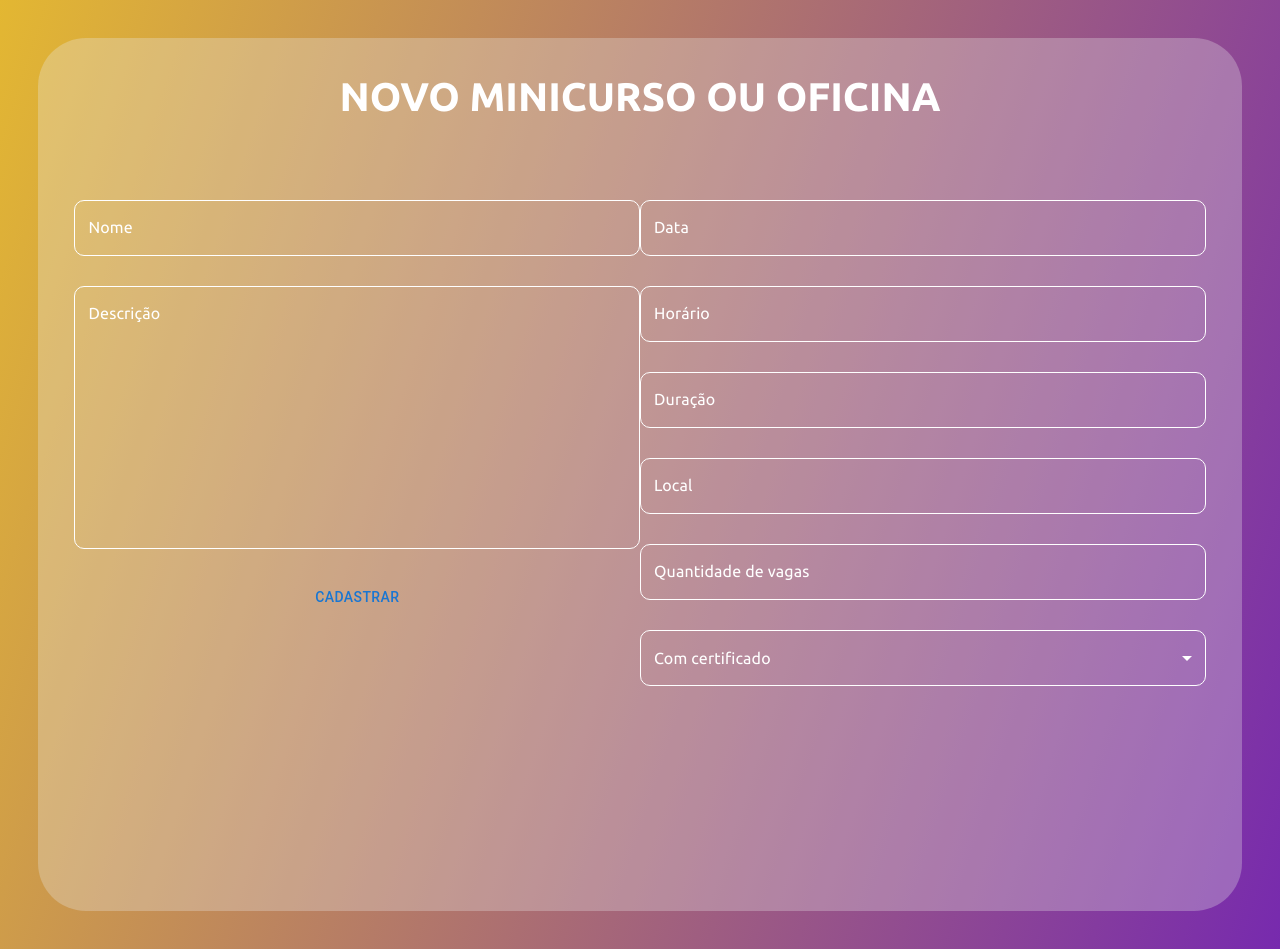
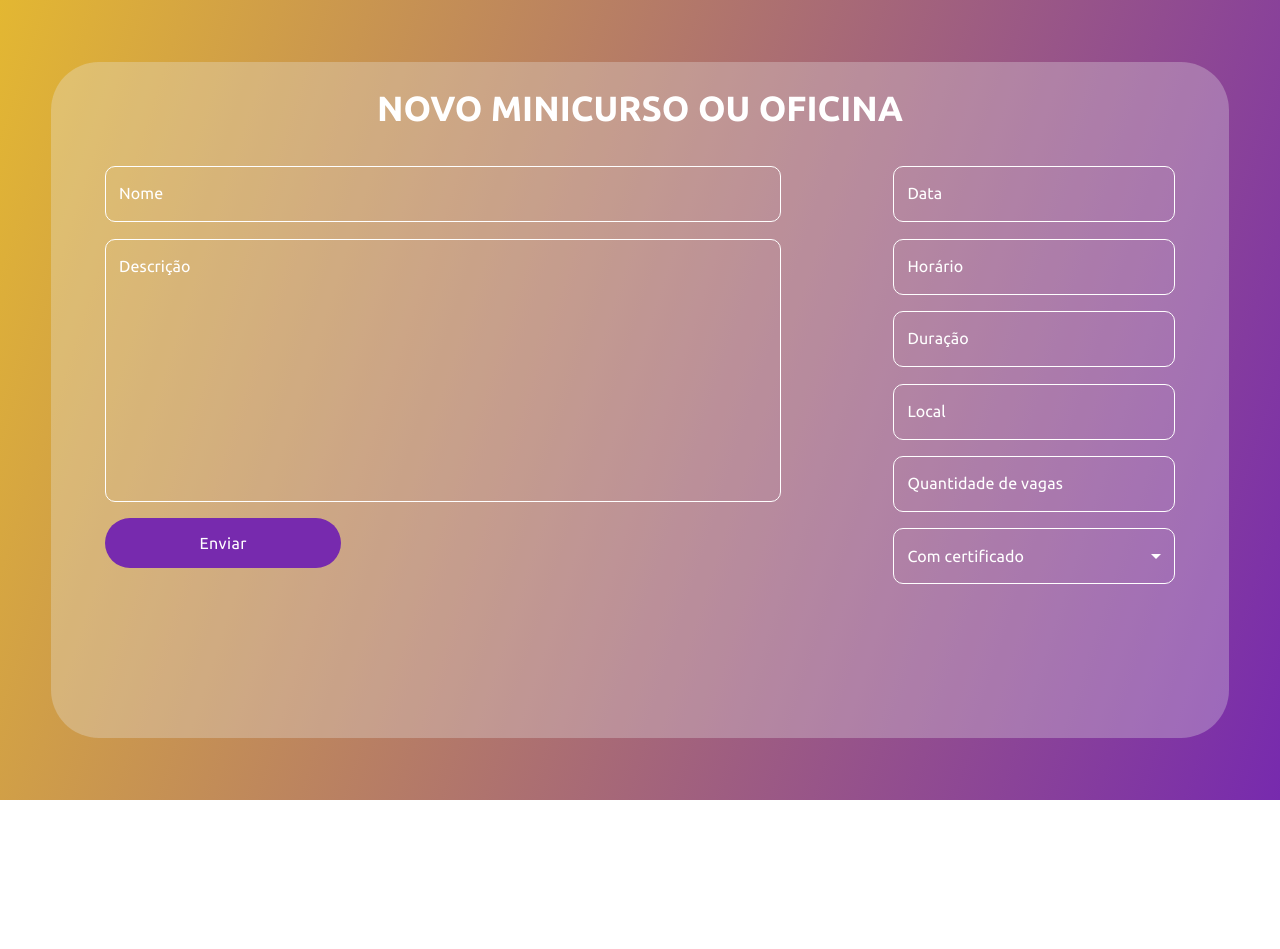
Before and after one commit to talita-aya/certificadora-3, a React (Create React App) app: page / in a window 1280 px wide. After the commit the page ends 800 px from the top, so only its background shows below. Built offline with nearby package versions, Linux system fonts and the light colour scheme.

Commit message:
estizacao dos campos input

```diff
--- a/src/Screens/AdicionarNovo/AdicionarNovo.css
+++ b/src/Screens/AdicionarNovo/AdicionarNovo.css
@@ -1,27 +1,29 @@
 .add-container {
+    width: 100%;
+    height: 100vh;
+    display: flex;
+    align-items: center;
+    justify-content: center;
     background: linear-gradient(0.80turn,#772AAE, #E3B732);
-    padding: 3%;
 }
 
 .forms-container {
     display: flex;
     flex-direction: column;
     align-items: center;
-    height: 100vh;
+    justify-content: center;
+    width: 88%;
+    height: 78%;
     border-radius: 48px;
     background: rgba(230, 230, 230, 0.3);
-    padding: 3%;
-    gap: 10%;
+    padding: 2%;
+    gap: 6%;
 }
 
 h1 {
-    width: 100%;
-    text-align: center;
     color: white;
-    font-family: 'Ubuntu';
-    font-size: 40px;
-    font-weight: 700;
-    width: 100%;
+    font-size: 35px;
+    font-weight: bold;
     margin: 0;
 }
 
@@ -30,14 +32,22 @@ h1 {
     height: 100%;
     display: flex;
     align-items: center;
-    justify-content: center;
-
+    justify-content: space-around;
+    gap: 5%;
 }
 
 .inputs-container {
-    width: 50%;
     height: 100%;
     display: flex;
     flex-direction: column;
-    gap: 30px;
+    gap: 3%;
 }
+
+.left {
+    width: 60%;
+    align-items: flex-start;
+}
+
+.right {
+    width: 25%;
+}
--- a/src/Screens/AdicionarNovo/AdicionarNovo.js
+++ b/src/Screens/AdicionarNovo/AdicionarNovo.js
@@ -4,34 +4,57 @@ import {
   Button,
   Select,
   MenuItem,
-  styled,
+  createTheme,
+  ThemeProvider
 } from '@mui/material';
 import './AdicionarNovo.css'
 
-const TextFieldStyled = styled(TextField)`
-    & label {
-      color: #FFFFFF;
-      font-family: 'Ubuntu';
-    }
-
-    & label.Mui-focused {
-      color: #FFFFFF;
-    }
-
-    & .MuiOutlinedInput-root {
-      color: #FFFFFF;
-      & fieldset {
-        border-color: #FFFFFF;
-        border-radius: 10px;
-      }
-      &:hover fieldset {
-        border-color: #FFFFFF;
-      }
-      &.Mui-focused fieldset {
-        border-color: #FFFFFF;
-      }
-    }
-  `;
+  const theme = createTheme({
+    components: {
+      MuiMenuItem: {
+        styleOverrides: {
+          root: {
+            '&:first-child': {
+              backgroundColor: '#772AAE',
+              opacity: 0.8, // Opacity para o primeiro MenuItem
+              color: 'white',
+            },
+            '&:nth-child(2)': {
+              backgroundColor: '#772AAE',
+              opacity: 0.6, // Opacity para o segundo MenuItem
+              color: 'white',
+            },
+          },
+        },
+      },
+      MuiTextField: {
+        styleOverrides: {
+          root: {
+            '& label': {
+              color: '#FFFFFF',
+              fontFamily: 'Ubuntu',
+            },
+            '& label.Mui-focused': {
+              color: '#FFFFFF',
+            },
+            '& .MuiOutlinedInput-root': {
+              color: '#FFFFFF',
+              '& fieldset': {
+                borderColor: '#FFFFFF',
+                borderRadius: '10px',
+              },
+              '&:hover fieldset': {
+                borderColor: '#FFFFFF',
+              },
+              '&.Mui-focused fieldset': {
+                borderColor: '#FFFFFF',
+              },
+            },
+          },
+        },
+      },
+    },
+  });
 
 const AdicionarNovo = () => {
 
@@ -50,18 +73,21 @@ const AdicionarNovo = () => {
   };
 
   return (
-    <div className='add-container'>
+    <ThemeProvider theme={theme}>
+        <div className='add-container'>
         <div className='forms-container'>
             <h1>NOVO MINICURSO OU OFICINA</h1>
-            <div className='campos-container'>
-                    <form onSubmit={handleSubmit} className='inputs-container'>
-                        <TextFieldStyled
+              <form onSubmit={handleSubmit} className='campos-container'>
+                <div className='inputs-container left'>
+                      <TextField
+                            fullWidth
                             label="Nome"
                             value={name}
                             onChange={(event) => setName(event.target.value)}
                             variant='outlined'
                         />
-                        <TextFieldStyled
+                        <TextField
+                            fullWidth
                             multiline
                             rows={10}
                             label="Descrição"
@@ -70,43 +96,65 @@ const AdicionarNovo = () => {
                             variant='outlined'
                         />
 
-                        <Button type="submit">
-                            Cadastrar
+                        <Button type="submit"
+                          sx={[
+                            {
+                            borderRadius: '50px',
+                            width: '35%',
+                            height: '50px',
+                            fontFamily: 'Ubuntu',
+                            fontSize: '16px',
+                            fontWeight: 'normal',
+                            textTransform: 'none',
+                            backgroundColor: '#772AAE',
+                            color: '#fff',
+
+                            ":hover": {
+                              backgroundColor: "#97538B",
+                            }
+                            }
+                          ]}
+                        >
+                            Enviar
                         </Button>
-                    </form>
-                    <form className='inputs-container'>
-                        <TextFieldStyled
+                </div>
+                <div className='inputs-container right'>
+                        <TextField
+                            fullWidth
                             label="Data"
                             value={date}
                             variant='outlined'
                             onChange={(event) => setDate(event.target.value)}
                         />
-                        <TextFieldStyled
+                        <TextField
+                            fullWidth
                             label="Horário"
                             value={time}
                             variant='outlined'
                             onChange={(event) => setTime(event.target.value)}
                         />
-                        <TextFieldStyled
+                        <TextField
+                            fullWidth
                             label="Duração"
                             value={duration}
                             variant='outlined'
                             onChange={(event) => setDuration(event.target.value)}
                         />
-                        <TextFieldStyled
+                        <TextField
+                            fullWidth
                             label="Local"
                             value={location}
                             variant='outlined'
                             onChange={(event) => setLocation(event.target.value)}
                         />
-                        <TextFieldStyled
+                        <TextField
+                            fullWidth
                             label="Quantidade de vagas"
                             value={vacancies}
                             variant='outlined'
                             onChange={(event) => setVacancies(event.target.value)}
                         />
                         <Select
-                            legend="Oiee"
                             value={certificate}
                             onChange={(event) => setCertificate(event.target.value)}
                             variant="outlined"
@@ -130,15 +178,20 @@ const AdicionarNovo = () => {
                                 },
                               }}
                         >
-                            <MenuItem value="sim">Com certificado</MenuItem>
+                            <MenuItem value="sim"
+
+                            >
+                              Com certificado</MenuItem>
                             <MenuItem value="nao">Sem certificado</MenuItem>
                         </Select>
 
-                    </form>
-            </div>
+                </div>
+              </form>
 
         </div>
     </div>
+    </ThemeProvider>
+
 
   );
 };
```
